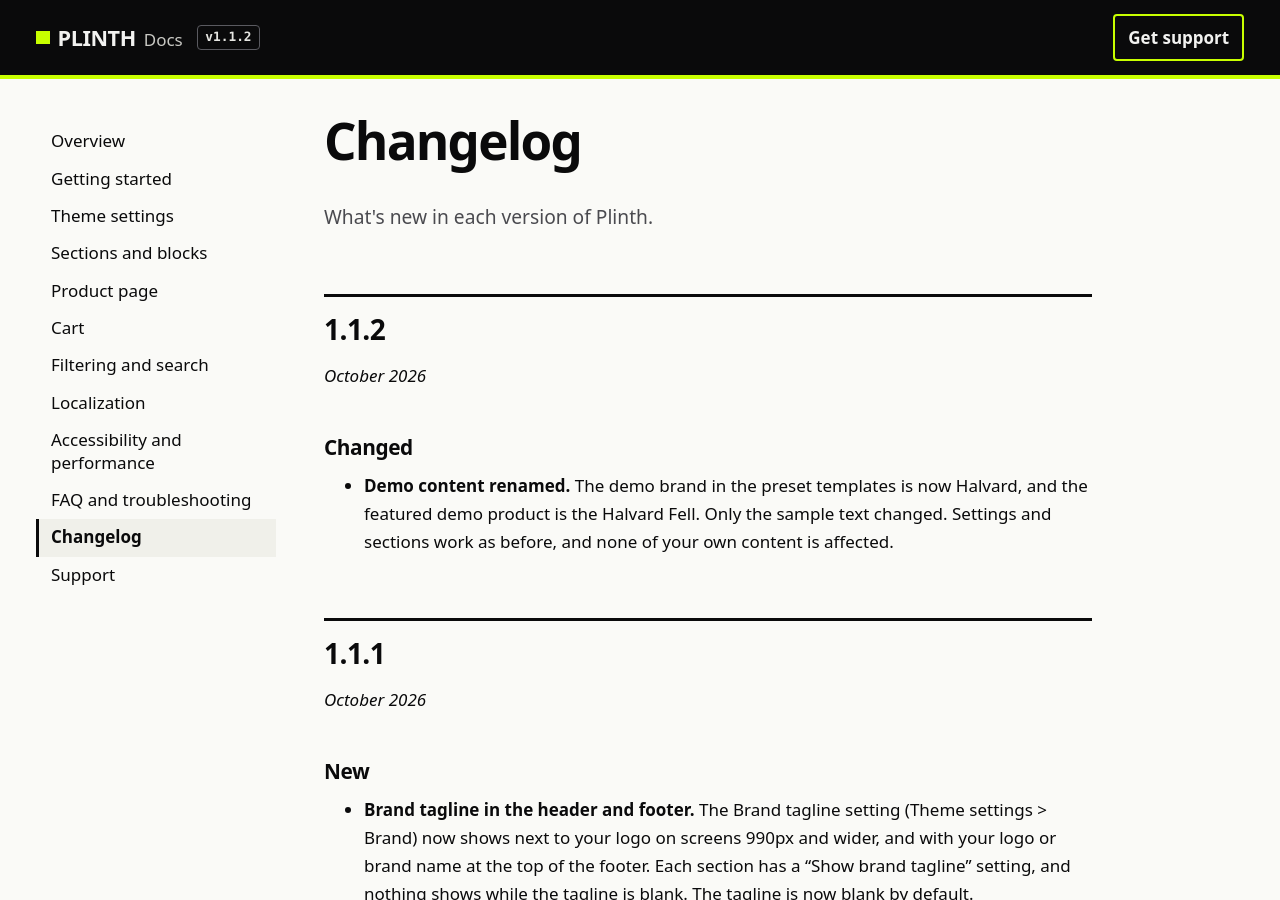
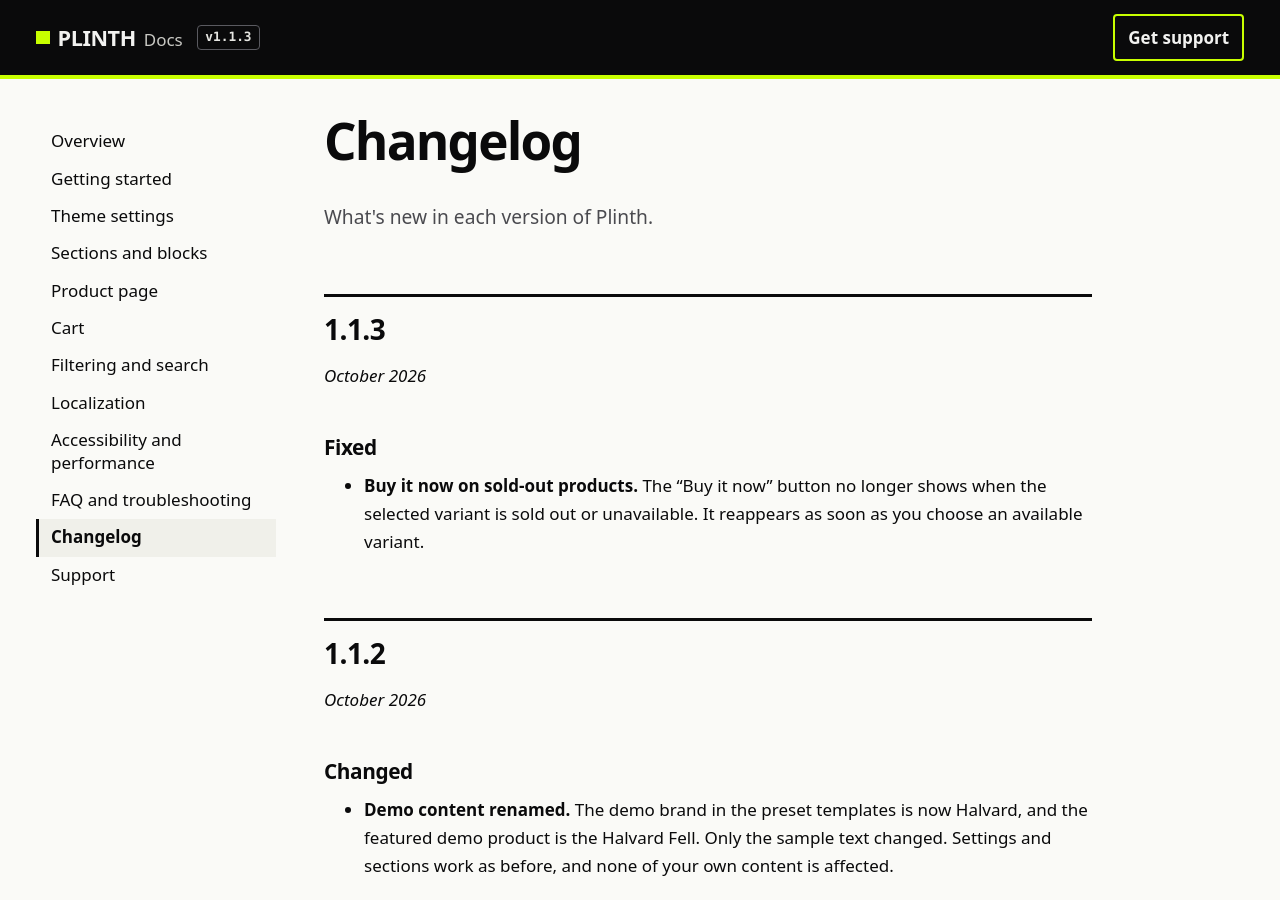
Before and after one commit to AccurateTLM13/plinth-docs, a Jekyll site: the page built from changelog.md, in a window 1280 px wide and 900 px high. Built offline with Jekyll 4.4.1, drawn with Linux system fonts in a browser that asks for light colours; some of the changed text lies outside the part shown.

Commit message:
Docs for Plinth 1.1.3: Buy it now hidden for sold-out variants

```diff
--- a/_config.yml
+++ b/_config.yml
@@ -3,7 +3,7 @@
 url: https://accuratetlm13.github.io
 baseurl: /plinth-docs
 lang: en
-theme_version: "1.1.2"
+theme_version: "1.1.3"
 github_repo: AccurateTLM13/plinth-docs
 
 # ---------------------------------------------------------------------------
--- a/_data/theme_settings.json
+++ b/_data/theme_settings.json
@@ -1,6 +1,6 @@
 {
   "theme_name": "Plinth",
-  "theme_version": "1.1.2",
+  "theme_version": "1.1.3",
   "groups": [
     {
       "name": "Typography",
```
Also changed, not shown: changelog.md.
